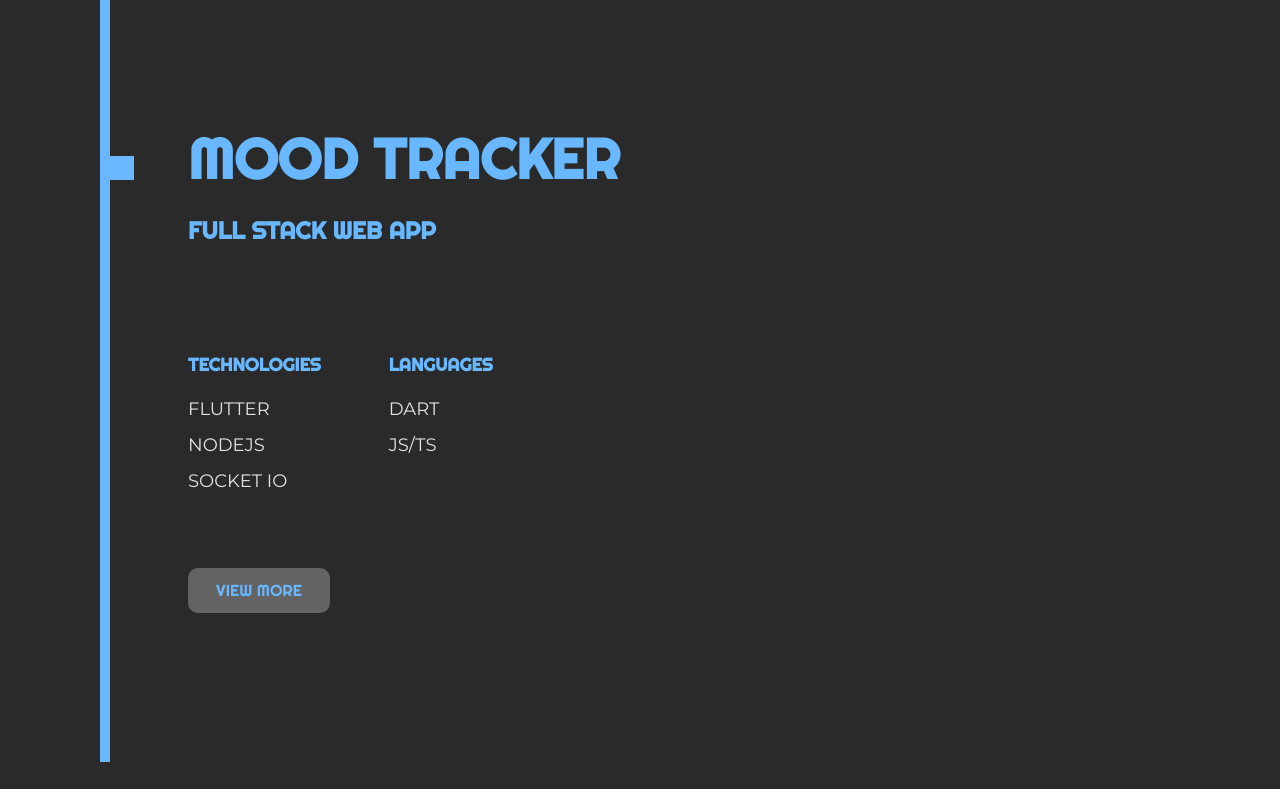
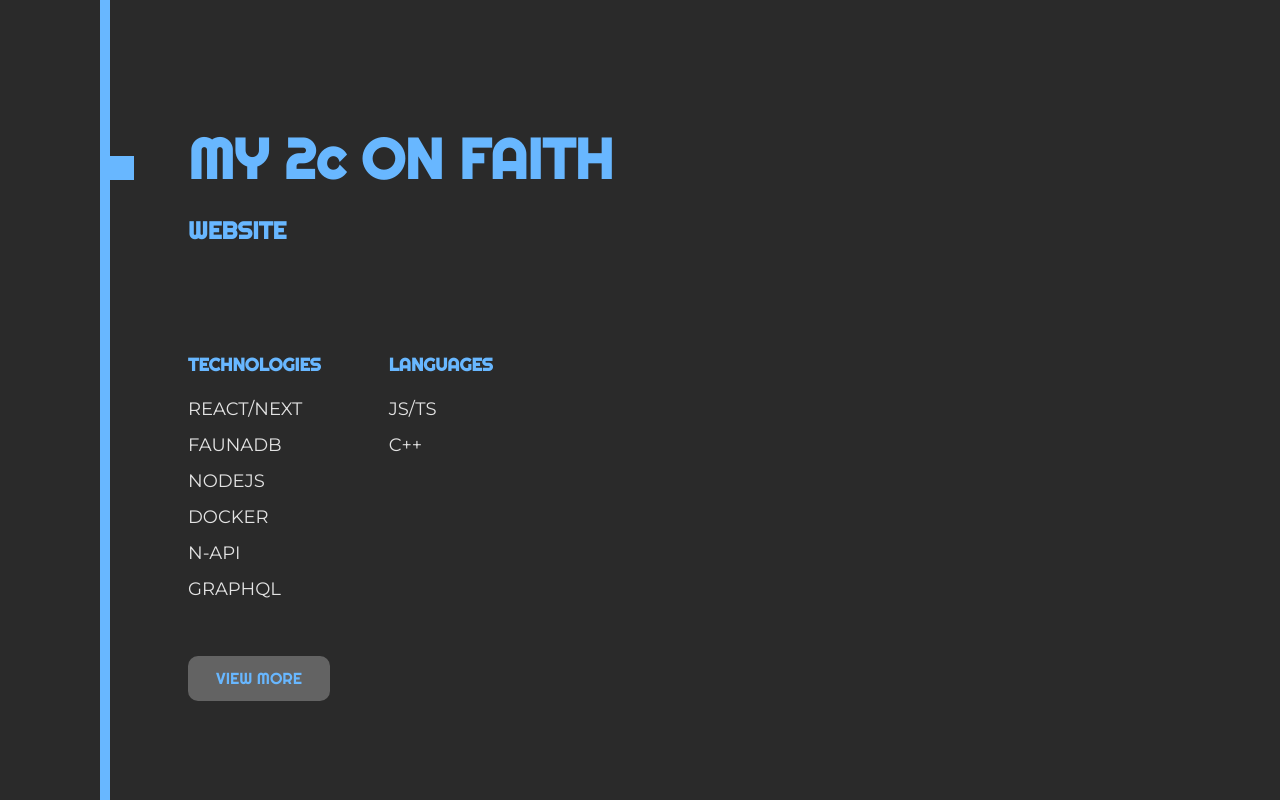
Before and after one commit to brahms116/Portfolio, a Next.js app: page / in a window 1280 px wide. Shown: the part 1500-2300 px from the top of the page. Built offline with nearby package versions, Linux system fonts and the light colour scheme.

Commit message:
added blog

```diff
--- a/components/LandingSection.tsx
+++ b/components/LandingSection.tsx
@@ -10,7 +10,7 @@ export default function LandingSection() {
       <img src={coverImage} alt="cover_image" className="cover_image" />
       <div className="title_section">
         <h1 className="title">DAVID KWONG</h1>
-        <h2 className="subtitle">WEB DEV</h2>
+        <h2 className="subtitle">WEB DEVELOPER</h2>
         <div className="button_container">
           <Link to="portfolio" smooth>
             <Button label="VIEW MY WORK" onClick={() => {}}></Button>
--- a/components/PortfolioItem.tsx
+++ b/components/PortfolioItem.tsx
@@ -18,7 +18,13 @@ export default function PortfolioItem(props: {
   return (
     <div className="portfolio_item">
       <PortfolioMarker isFirst={props.isFirst} />
-      <PortfolioTitle title={props.item.title} />
+      <PortfolioTitle
+        title={props.item.title}
+        onClick={() => {
+          appData.setId(props.item.id);
+          router.push("/items/" + props.item.id);
+        }}
+      />
       <PortfolioSubtitle subtitle={props.item.subtitle} />
       <PortofolioHeadingContainer>
         <PortfolioHeading
--- a/components/PortfolioTitle.tsx
+++ b/components/PortfolioTitle.tsx
@@ -3,12 +3,19 @@ import colors from "../styles/colors";
 export default function PortfolioTitle(props: {
   title: string;
   alternateColor?: string;
+  onClick?: () => void;
 }) {
   return (
-    <div className="portfolio_title">
+    <div
+      className="portfolio_title"
+      onClick={() => {
+        props.onClick ? props.onClick() : {};
+      }}
+    >
       <h3>{props.title}</h3>
       <style jsx>{`
         .portfolio_title {
+          cursor: pointer;
           align-self: end;
           grid-area: titleA;
           color: ${props.alternateColor
--- a/data.json
+++ b/data.json
@@ -1,13 +1,19 @@
 [
   {
-    "id": "two",
+    "id": "859e0e73-3f80-4abd-b621-049c7024059e",
     "title": "DATE COUNTER",
     "subtitle": "FULL STACK WEB APP",
     "link": "https://datecounter.davidkwong.net",
     "technologies": ["REACT", "POSTGRES", "ASP.NET CORE", "DOCKER"],
     "languages": ["C#", "JS/TS"],
-    "description": "DATE COUNTER IS A WEB APP WHICH I BUILT USING REACT AND ASP.NET CORE WEB API. IT ALLOWS USERS TO CREATE ACCOUNTS AND STORE AND CREATE DATES. THE APP THEN DISPLAYS THE DIFFERENCE IN DAYS BETWEEN THE CURRENT DAY AND THE DATES GIVEN.",
-    "keywords": [],
+    "description": "DATE COUNTER, IS A WEB APPLICATION THAT ALLOWS USERS TO STORE PARTICULAR DATES, THEN IT WILL DISPLAY THE DIFFERENCE IN DAYS BETWEEN TODAY AND THE SELECTED DATES. IT ALLOWS FOR USERS TO CREATE ACCOUNTS AND THERE IS AN OPTION ON EACH \"DATE ITEM\" TO SET AS THE \"COVER CARD\". THE WEB APPLICATION IS BUILT USING CREATE-REACT-APP FETCHING DATA FROM AN ASP.NET CORE WEB API, RETRIEVING FROM A POSTGRES DATABASE. THE FRONT END CREATE-REACT-APP IS HOSTED ON NETLIFY WHILE THE WEB API AND POSTGRES IS DOCKERISED ON HOSTED MYSELF ON A SERVER CONFIGURED WITH A NGINX REVERSE PROXY. ",
+    "keywords": [
+      "CREATE-REACT-APP",
+      "ASP.NET CORE",
+      "DOCKER",
+      "NGINX",
+      "POSTGRES"
+    ],
     "imgSrc": "datecounterlogo.svg",
     "color": {
       "primary": "#70919B",
@@ -23,7 +29,37 @@
     }
   },
   {
-    "id": "one",
+    "id": "34e3dd17-09bf-42af-9d5e-edb75a491215",
+    "title": "MY 2c ON FAITH",
+    "subtitle": "WEBSITE",
+    "link": "https://blog.davidkwong.net",
+    "technologies": [
+      "REACT/NEXT",
+      "FAUNADB",
+      "NODEJS",
+      "DOCKER",
+      "N-API",
+      "GRAPHQL"
+    ],
+    "languages": ["JS/TS", "C++"],
+    "description": "MY 2C ON FAITH IS A PERSONAL BLOGGING SITE ABOUT MY FAITH AS CHRISTIAN. THE BLOG ALLOWS USERS TO SUBSCRIBE, WHERE THEY WILL RECIEVE AN EMAIL UPON SUBSCRIBING AND WHEN THERE IS NEW CONTENT. I HAVE BUILT THE SITE USING NEXTJS, FETCHING DATA FROM A GRAPHQL NODEJS API, WHICH RELIES ON A FAUNADB DATABASE. I HAVE ALSO ADDED A SMALL N-API ADDON AS A SMALL \"DABBLE\" IN C++ PROJECT WHICH HELPS PARSE A FORMATTED TEXT FILE AND RETURNS THE APPROPIATE JSON WHICH IS THEN STORED IN THE FAUNADB DATABASE. THE FUNCTIONALITY WITH SUBSCRIBERS RECIEVING EMAILS IS PROVIDED BY A SEPERATE NODEJS SERVER, WHICH I UTILISE FOR THE ADMINASTRATIVE TASKS OF MY PERSONAL PROJECTS. THE NEXTJS APPLICATION IS HOSTED ON VERCEL, AND THE NODEJS SERVERS ARE DOCKERISED AND HOSTED MYSELF. ",
+    "keywords": ["NEXTJS", "FAUNADB", "NODEJS", "DOCKER", "N-API", "GRAPHQL"],
+    "imgSrc": "bloglogo.svg",
+    "color": {
+      "primary": "#F6F6F6",
+      "text": "#F6F6F6",
+      "background": "#2C2C2C",
+      "textOnPrimary": "#F6F6F6",
+      "button": {
+        "text": "#F6F6F6",
+        "idle": "#4AA9EE",
+        "hover": "#69BAF4",
+        "pressed": "#4AA9EE"
+      }
+    }
+  },
+  {
+    "id": "f6831b96-c4f1-434b-930a-5e9be5d262c2",
     "title": "MOOD TRACKER",
     "subtitle": "FULL STACK WEB APP",
     "link": "https://moodtracker.davidkwong.net",
```
Also changed, not shown: pages/items/[id].tsx (+5 -5 lines), public/bloglogo.svg (added), 1 other file (tests, documents, lock files or other folders).
